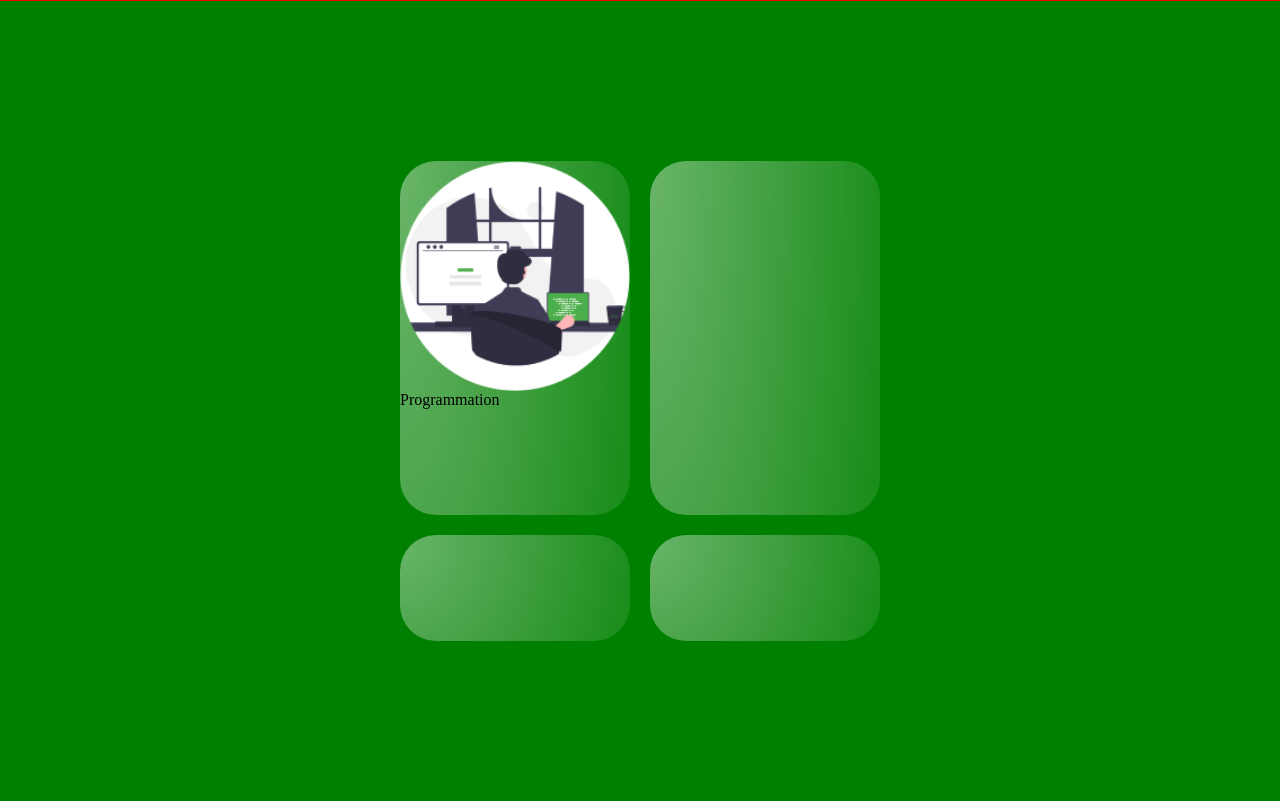
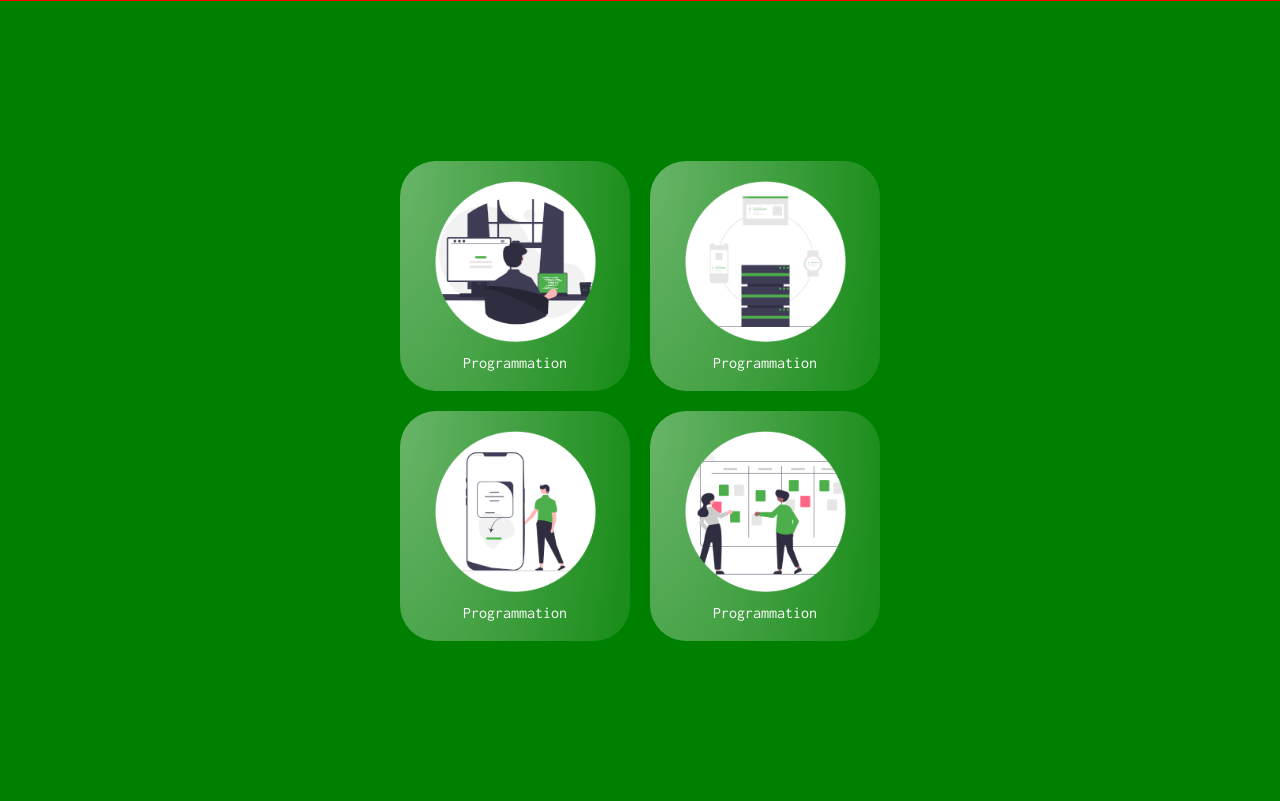
Before and after one commit to joshhauser/joshhauser.github.io, a PHP site: page / in a window 1280 px wide. Shown: the part 799-1600 px from the top of the page. Run offline with PHP 8.4, Linux system fonts and the light colour scheme; style sheets or scripts are compiled from the project's sources.

Commit message:
[wip] skills

```diff
--- a/css/style.css
+++ b/css/style.css
@@ -125,13 +125,23 @@
   width: calc(50% - 10px);
 }
 .skills .short .row .col .skill-tile {
+  width: 100%;
   height: 100%;
-  width: 100%;
   background: radial-gradient(120.77% 306.01% at -2.31% 0%, rgba(255, 255, 255, 0.42) 0%, rgba(255, 255, 255, 0.06) 100%);
   border-radius: 36px;
 }
-.skills .short .row .col .skill-tile img {
-  width: 70;
+.skills .short .row .col .skill-tile .col {
+  align-items: center;
+  justify-content: center;
+  height: 100%;
+  gap: 5%;
+}
+.skills .short .row .col .skill-tile .col .skill-badge {
+  width: 70%;
+}
+.skills .short .row .col .skill-tile .col span {
+  color: white;
+  font-family: "Inconsolata Regular";
 }
 
 /*# sourceMappingURL=style.css.map */
--- a/index.html
+++ b/index.html
@@ -74,13 +74,28 @@
           </div>
         </div>
         <div class="col">
-          <div class="skill-tile"></div>
+          <div class="skill-tile">
+            <div class="col">
+              <img class="skill-badge" src="./imgs/misc/database.png">
+              <span>Programmation</span>
+            </div>
+          </div>
         </div>
         <div class="col">
-          <div class="skill-tile"></div>
+          <div class="skill-tile">
+            <div class="col">
+              <img class="skill-badge" src="./imgs/misc/ui.png">
+              <span>Programmation</span>
+            </div>
+          </div>
         </div>
         <div class="col">
-          <div class="skill-tile"></div>
+          <div class="skill-tile">
+            <div class="col">
+              <img class="skill-badge" src="./imgs/misc/management.png">
+              <span>Programmation</span>
+            </div>
+          </div>
         </div>
       </div>
     </div>
```
Also changed, not shown: scss/style.scss (+16 -4 lines), 1 other file.
